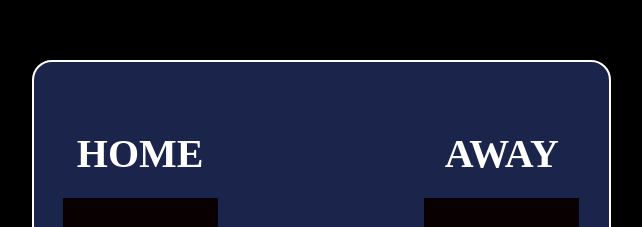
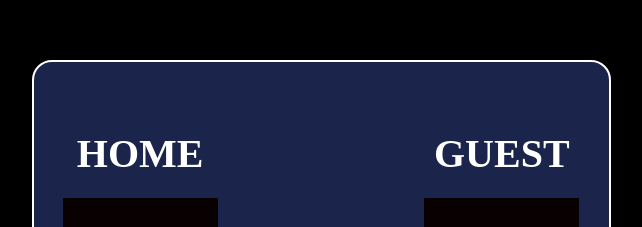
Before and after one commit to bz-web3/scrimba-basketball-scroecard, a plain HTML site: page index.html in a window 1280 px wide. Shown: the part 146-373 px from the top of the page, without its empty margins (319-961 px from the left). Drawn offline with Linux system fonts and the light colour scheme; a web font is replaced by a local one.

Commit message:
Update index.html

```diff
--- a/index.html
+++ b/index.html
@@ -18,7 +18,7 @@
             </div>
             <button class="btn" id="btn-nm" onclick="newGame()">New Match</button>
             <div class="pad">
-                <h3 class="competitor">AWAY</h3>
+                <h3 class="competitor">GUEST</h3>
                 <div class="score-bg">
                     <p id="score-guest">0</p>
                 </div>
```
